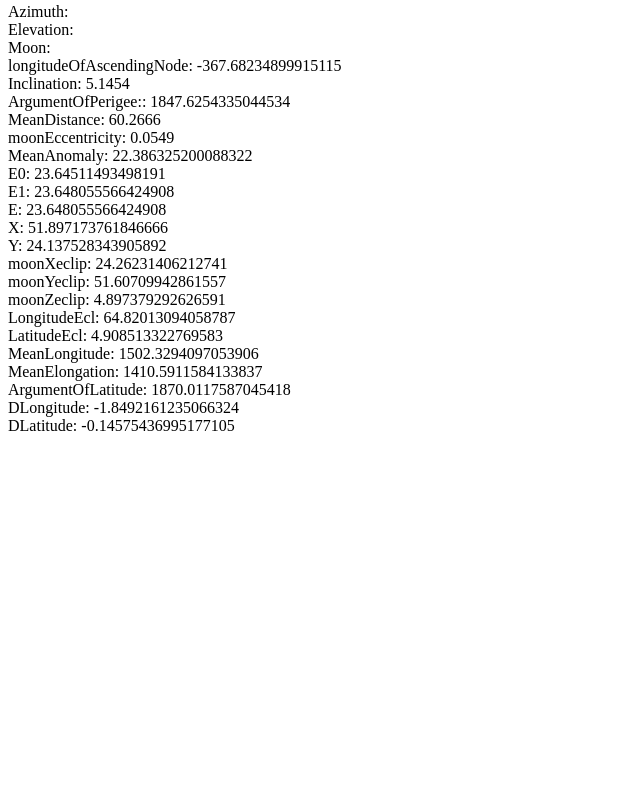
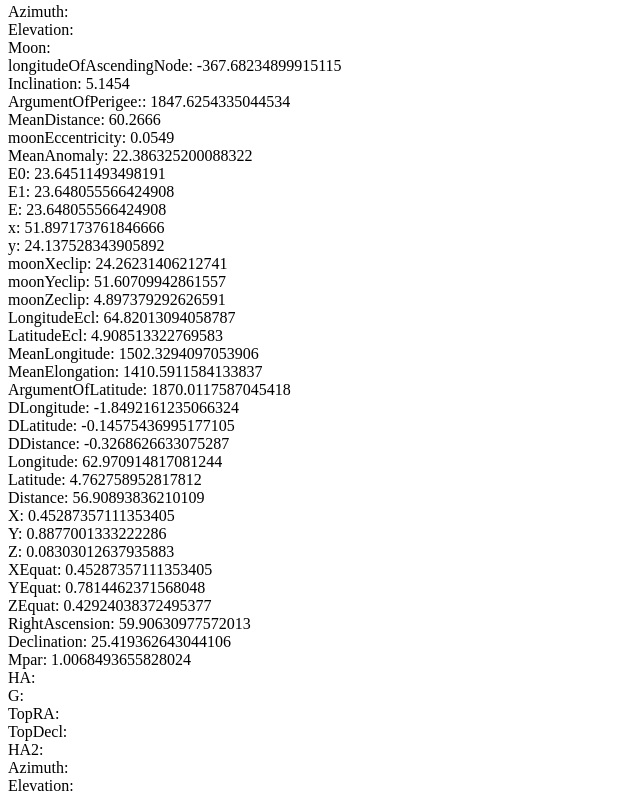
Before and after one commit to eloranta/moon-calculator, a plain HTML site: page index.html in a window 1280 px wide. Shown: the part 635-1438 px from the top of the page, without its empty margins (0-640 px from the left). Before the commit the page ends 1078 px from the top, so only its background shows below. Drawn offline with nearby package versions, Linux system fonts and the light colour scheme.

Commit message:
add functions finished

```diff
--- a/index.html
+++ b/index.html
@@ -195,11 +195,11 @@
   <label id="moonE" class="right-margin"></label>
 <div>
 <div>
-  <label>X:</label>
-  <label id="moonX" class="right-margin"></label>
+  <label>x:</label>
+  <label id="moonx" class="right-margin"></label>
 <div>
-  <label>Y:</label>
-  <label id="moonY" class="right-margin"></label>
+  <label>y:</label>
+  <label id="moony" class="right-margin"></label>
 <div>
 <div>
   <label>moonXeclip:</label>
@@ -241,10 +241,87 @@
   <label>DLatitude:</label>
   <label id="moonDLatitude" class="right-margin"></label>
 <div>
+<div>
+  <label>DDistance:</label>
+  <label id="moonDDistance" class="right-margin"></label>
+<div>
+<div>
+  <label>Longitude:</label>
+  <label id="moonLongitude" class="right-margin"></label>
+<div>
+<div>
+  <label>Latitude:</label>
+  <label id="moonLatitude" class="right-margin"></label>
+<div>
+<div>
+  <label>Distance:</label>
+  <label id="moonDistance" class="right-margin"></label>
+<div>
+<div>
+  <label>X:</label>
+  <label id="moonX" class="right-margin"></label>
+<div>
+<div>
+  <label>Y:</label>
+  <label id="moonY" class="right-margin"></label>
+<div>
+<div>
+  <label>Z:</label>
+  <label id="moonZ" class="right-margin"></label>
+<div>
+<div>
+  <label>XEquat:</label>
+  <label id="moonXEquat" class="right-margin"></label>
+<div>
+<div>
+  <label>YEquat:</label>
+  <label id="moonYEquat" class="right-margin"></label>
+<div>
+<div>
+  <label>ZEquat:</label>
+  <label id="moonZEquat" class="right-margin"></label>
+<div>
+<div>
+  <label>RightAscension:</label>
+  <label id="moonRightAscension" class="right-margin"></label>
+<div>
+<div>
+  <label>Declination:</label>
+  <label id="moonDeclination" class="right-margin"></label>
+<div>
+<div>
+  <label>Mpar:</label>
+  <label id="moonMpar" class="right-margin"></label>
+<div>
+<div>
+  <label>HA:</label>
+  <label id="moonHA" class="right-margin"></label>
+<div>
+<div>
+  <label>G:</label>
+  <label id="moonG" class="right-margin"></label>
+<div>
+<div>
+  <label>TopRA:</label>
+  <label id="moonTopRA" class="right-margin"></label>
+<div>
+<div>
+  <label>TopDecl:</label>
+  <label id="moonTopDecl" class="right-margin"></label>
+<div>
+<div>
+  <label>HA2:</label>
+  <label id="moonHA2" class="right-margin"></label>
+<div>
 
-
-
-
+<div>
+  <label>Azimuth:</label>
+  <label id="moonAzimuth" class="right-margin"></label>
+<div>
+<div>
+  <label>Elevation:</label>
+  <label id="moonElevation" class="right-margin"></label>
+<div>
 
 </div>
 <script src="moon-calculator.js"></script>
--- a/moon-calculator.js
+++ b/moon-calculator.js
@@ -154,8 +154,8 @@ setInterval(() => {
   document.getElementById("moonE0").textContent = E0;
   document.getElementById("moonE1").textContent = moonE1(dayNumber, E0);
   document.getElementById("moonE").textContent = moonE(dayNumber);
-  document.getElementById("moonX").textContent = moonX(dayNumber);
-  document.getElementById("moonY").textContent = moonY(dayNumber);
+  document.getElementById("moonx").textContent = moonx(dayNumber);
+  document.getElementById("moony").textContent = moony(dayNumber);
   document.getElementById("moonXeclip").textContent = moonXeclip(dayNumber);
   document.getElementById("moonYeclip").textContent = moonYeclip(dayNumber);
   document.getElementById("moonZeclip").textContent = moonZeclip(dayNumber);
@@ -164,10 +164,26 @@ setInterval(() => {
   document.getElementById("moonMeanLongitude").textContent = moonMeanLongitude(dayNumber);
   document.getElementById("moonMeanElongation").textContent = moonMeanElongation(dayNumber);
   document.getElementById("moonArgumentOfLatitude").textContent = moonArgumentOfLatitude(dayNumber);
-
   document.getElementById("moonDLongitude").textContent = moonDLongitude(dayNumber);
   document.getElementById("moonDLatitude").textContent = moonDLatitude(dayNumber);
-
-
-
+  document.getElementById("moonDDistance").textContent = moonDDistance(dayNumber);
+  document.getElementById("moonLongitude").textContent = moonLongitude(dayNumber);
+  document.getElementById("moonLatitude").textContent = moonLatitude(dayNumber);
+  document.getElementById("moonDistance").textContent = moonDistance(dayNumber);
+  document.getElementById("moonX").textContent = moonX(dayNumber);
+  document.getElementById("moonY").textContent = moonY(dayNumber);
+  document.getElementById("moonZ").textContent = moonZ(dayNumber);
+  document.getElementById("moonXEquat").textContent = moonXEquat(dayNumber);
+  document.getElementById("moonYEquat").textContent = moonYEquat(dayNumber);
+  document.getElementById("moonZEquat").textContent = moonZEquat(dayNumber);
+  document.getElementById("moonRightAscension").textContent = moonRightAscension(dayNumber);
+  document.getElementById("moonDeclination").textContent = moonDeclination(dayNumber);
+  document.getElementById("moonMpar").textContent = moonMpar(dayNumber);
+  document.getElementById("moonHA").textContent = valid1 ? moonHA(dayNumber, longitude1) : "";
+  document.getElementById("moonG").textContent = valid1 ? moonG(dayNumber, longitude1, latitude1) : "";
+  document.getElementById("moonTopRA").textContent = valid1 ? moonTopRA(dayNumber, longitude1, latitude1) : "";
+  document.getElementById("moonTopDecl").textContent = valid1 ? moonTopDecl(dayNumber, longitude1, latitude1) : "";
+  document.getElementById("moonHA2").textContent = valid1 ? moonHA2(dayNumber, longitude1, latitude1) : "";
+  document.getElementById("moonAzimuth").textContent = valid1 ? moonAzimuth(dayNumber, longitude1, latitude1) : "";
+  document.getElementById("moonElevation").textContent = valid1 ? moonElevation(dayNumber, longitude1, latitude1) : "";
 }, 1000);
--- a/moon.js
+++ b/moon.js
@@ -238,24 +238,24 @@ function moonE(dayNumber) {
   return E1
 }
 
-function moonX(dayNumber) {
+function moonx(dayNumber) {
   return moonMeanDistance * (cos(moonE(dayNumber)) - moonEccentricity)
 }
 
-function moonY(dayNumber) {
+function moony(dayNumber) {
   const e = moonEccentricity
   return moonMeanDistance * Math.sqrt(1 - e * e) * sin(moonE(dayNumber))
 }
 
 function moonR(dayNumber) {
-  const x = moonX(dayNumber)
-  const y = moonY(dayNumber)
+  const x = moonx(dayNumber)
+  const y = moony(dayNumber)
   return Math.sqrt(x * x + y * y)
 }
 
 function moonV(dayNumber) {
-  const x = moonX(dayNumber)
-  const y = moonY(dayNumber)
+  const x = moonx(dayNumber)
+  const y = moony(dayNumber)
   return rev(atan2(y, x))
  }
 
@@ -330,10 +330,10 @@ function moonDLatitude(dayNumber) {
   +0.033 * sin(F + 2*D)
   +0.017 * sin(2*Mm + F)
 }
-/*
-function moonDDistance(dayNumber,) {
-  const Mm = moonmeanAnomaly(dayNumber)
-  const D = moonmeanElongation(dayNumber)
+
+function moonDDistance(dayNumber) {
+  const Mm = moonMeanAnomaly(dayNumber)
+  const D = moonMeanElongation(dayNumber)
   return -0.58 * cos(Mm - 2*D)   // TODO: difference here between Schlyter and Taylor
   -0.46 * cos(2*D)
 }
@@ -367,17 +367,17 @@ function moonXEquat(dayNumber) {
 }
 
 function moonYEquat(dayNumber) {
-  const obliquity = earth.obliquity(dayNumber)
+  const obliquity = earthObliquity(dayNumber)
   return moonY(dayNumber) * cos(obliquity) - moonZ(dayNumber) * sin(obliquity)
 }
 
 function moonZEquat(dayNumber) {
-  const obliquity = earth.obliquity(dayNumber)
+  const obliquity = earthObliquity(dayNumber)
   return moonY(dayNumber) * sin(obliquity) + moonZ(dayNumber) * cos(obliquity)
 }
 
 function moonRightAscension(dayNumber) {
-   return rev(atan2(moonyEquat(dayNumber), moonxEquat(dayNumber)))
+   return rev(atan2(moonYEquat(dayNumber), moonXEquat(dayNumber)))
 }
 
 function moonDeclination(dayNumber) {
@@ -387,57 +387,57 @@ function moonDeclination(dayNumber) {
 }
 
 function moonMpar(dayNumber) {
-  return asin(1/moondistance(dayNumber))
+  return asin(1/moonDistance(dayNumber))
 }
 
 function moonHA(dayNumber, longitude) {
   const LST = sunLocalSiderealTime(dayNumber, longitude) * 15  // this belongs to sun ?
-  const RA = moonrightAscension(dayNumber)
+  const RA = moonRightAscension(dayNumber)
   return rev(LST - RA)
 }
 
 function moonG(dayNumber, longitude, latitude) {
-  const gclat = earth.gclat(latitude)
+  const gclat = earthGclat(latitude)
   const HA = moonHA(dayNumber, longitude)
   return atan(tan(gclat) / cos(HA))
 }
 
 function moonTopRA(dayNumber, longitude, latitude) {
-  const RA = moonrightAscension(dayNumber)
-  const mpar = moonmpar(dayNumber)
-  const rho = earth.rho(latitude)
-  const gclat = earth.gclat(latitude)
+  const RA = moonRightAscension(dayNumber)
+  const mpar = moonMpar(dayNumber)
+  const rho = earthRho(latitude)
+  const gclat = earthGclat(latitude)
   const HA = moonHA(dayNumber, longitude)
-  const decl = moondeclination(dayNumber)
+  const decl = moonDeclination(dayNumber)
   return RA - mpar * rho * cos(gclat) * sin(HA) / cos(decl)
 }
 
 function moonTopDecl(dayNumber, longitude, latitude) {
   const decl = moonDeclination(dayNumber)
   const mpar = moonMpar(dayNumber)
-  const rho = earth.rho(latitude)
-  const gclat = earth.gclat(latitude)
-  const g = moong(dayNumber, longitude, latitude)
+  const rho = earthRho(latitude)
+  const gclat = earthGclat(latitude)
+  const g = moonG(dayNumber, longitude, latitude)
   return decl - mpar * rho * sin(gclat) * sin(g - decl) / sin(g)
 }
 
 function moonHA2(dayNumber, longitude, latitude) {
-   const lst = suLocalSiderealTime(dayNumber, longitude) * 15
-   const ra = moontopRA(dayNumber, longitude, latitude)
-   const ha = lst - ra
+   const lst = sunLocalSiderealTime(dayNumber, longitude) * 15
+   const ra = moonTopRA(dayNumber, longitude, latitude)
+   let ha = lst - ra
    if (ha > 180) ha = ha - 360
    if (ha < 180) ha = ha + 360
    return ha
 }
 
 function moonAzimuth(dayNumber, longitude, latitude) {
-  const temp1 = sin(moontopDecl(dayNumber, longitude, latitude))
-  const temp2 = cos(moontopDecl(dayNumber, longitude, latitude))
+  const temp1 = sin(moonTopDecl(dayNumber, longitude, latitude))
+  const temp2 = cos(moonTopDecl(dayNumber, longitude, latitude))
   const temp3 = sin(latitude) * temp1 + cos(latitude) * temp2 * cos(moonHA2(dayNumber, longitude, latitude))
   const temp4 = Math.sqrt(1 - temp3 * temp3)
   const temp5 = -sin(moonHA2(dayNumber, longitude, latitude)) * temp2 / temp4
   const temp6 = (temp1 - temp3 * sin(latitude)) / (temp4*cos(latitude))
-  const temp7 = 0
+  let temp7 = 0
   if (temp6 < 0) temp7 = (1 - temp6)/temp5
   if (temp6 > 0) temp7 = temp5 / (1 + temp6)
   const azimuth = 2 * atan(temp7)
@@ -452,8 +452,3 @@ function moonElevation(dayNumber, longitude, latitude) {
   const temp4 = Math.sqrt(1 - temp3 * temp3)
   return atan(temp3 / temp4)
 }
-
-
-
-
- */
```
